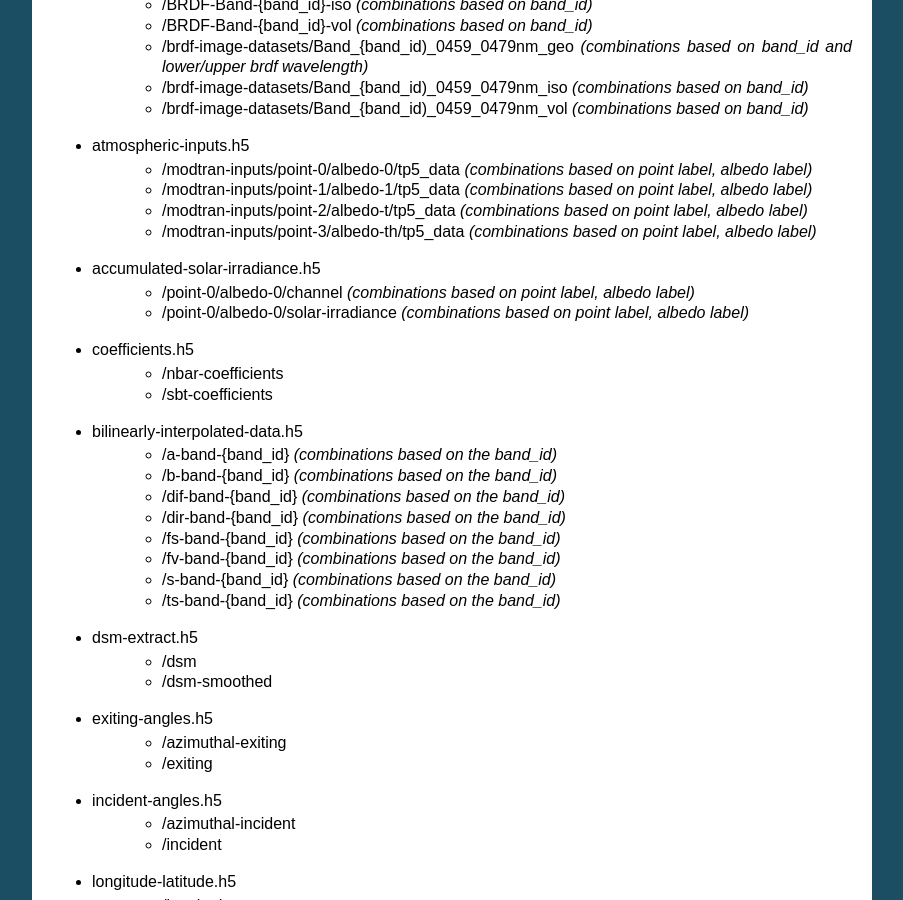
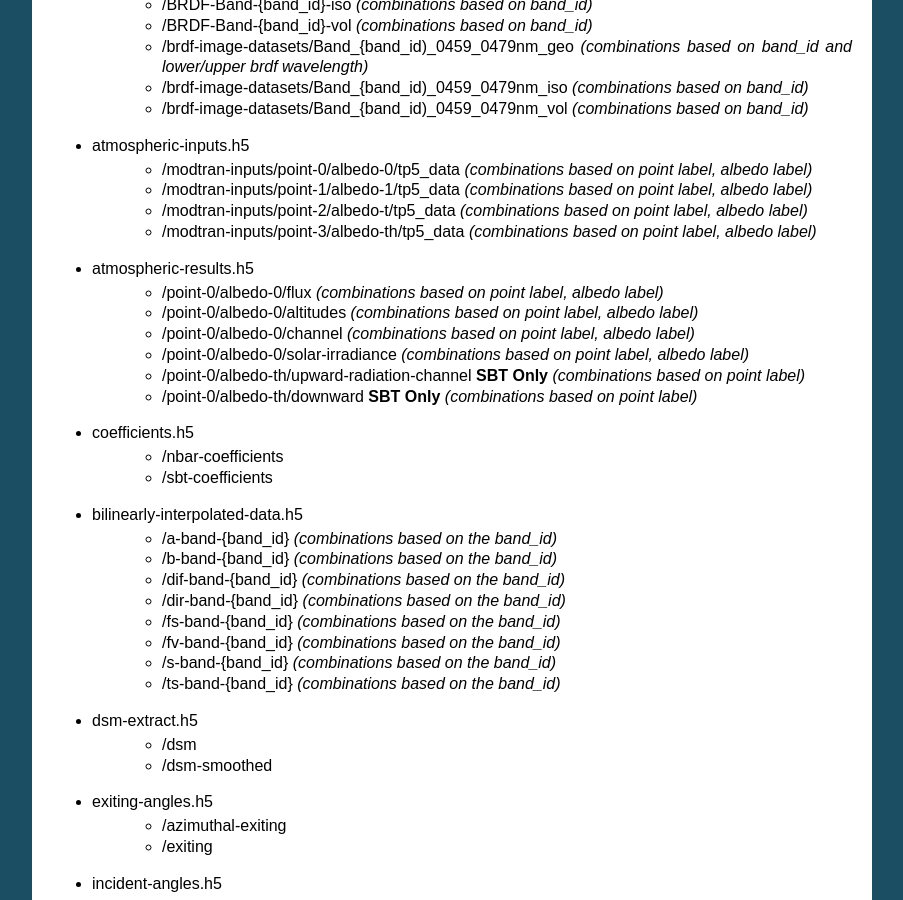
Before and after one commit to GeoscienceAustralia/wagl, a Sphinx documentation site: the page built from docs/source/hdf5.rst, in a window 1280 px wide and 900 px high, scrolled down 1369 px. Shown: the whole window, without its empty margins (198-1101 px from the left). Built offline with Sphinx 7.4.7, drawn with Linux system fonts in a browser that asks for light colours; pages that are not in the unit, such as notebooks, are missing from menus.

Commit message:
Output file update.

```diff
--- a/docs/source/hdf5.rst
+++ b/docs/source/hdf5.rst
@@ -55,9 +55,13 @@ Dataset names for each output are as follows:
     * /modtran-inputs/point-1/albedo-1/tp5_data *(combinations based on point label, albedo label)*
     * /modtran-inputs/point-2/albedo-t/tp5_data *(combinations based on point label, albedo label)*
     * /modtran-inputs/point-3/albedo-th/tp5_data *(combinations based on point label, albedo label)*
-* accumulated-solar-irradiance.h5
+* atmospheric-results.h5
+    * /point-0/albedo-0/flux *(combinations based on point label, albedo label)*
+    * /point-0/albedo-0/altitudes *(combinations based on point label, albedo label)*
     * /point-0/albedo-0/channel *(combinations based on point label, albedo label)*
     * /point-0/albedo-0/solar-irradiance *(combinations based on point label, albedo label)*
+    * /point-0/albedo-th/upward-radiation-channel **SBT Only** *(combinations based on point label)*
+    * /point-0/albedo-th/downward **SBT Only** *(combinations based on point label)*
 * coefficients.h5
     * /nbar-coefficients
     * /sbt-coefficients
```
